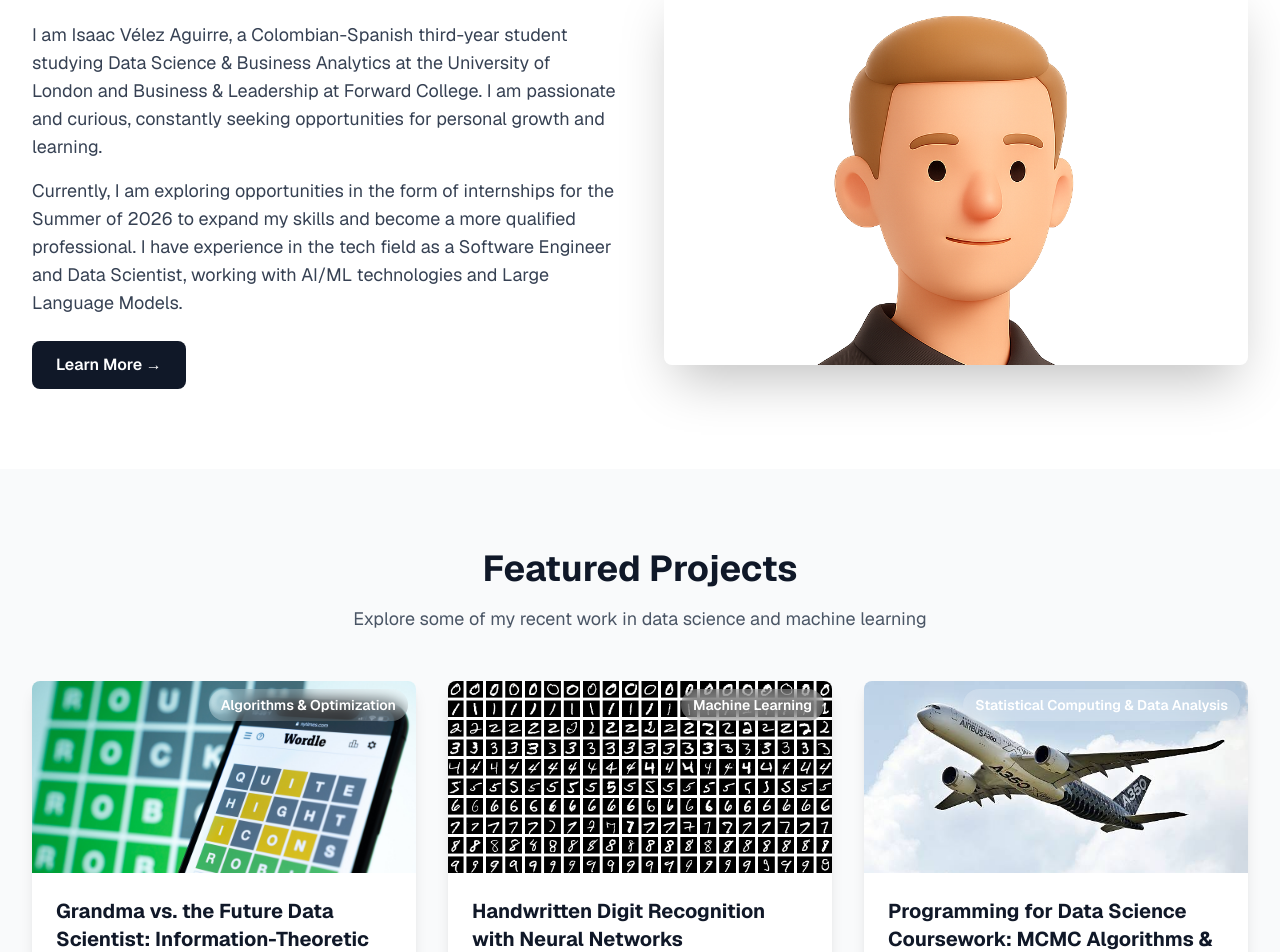
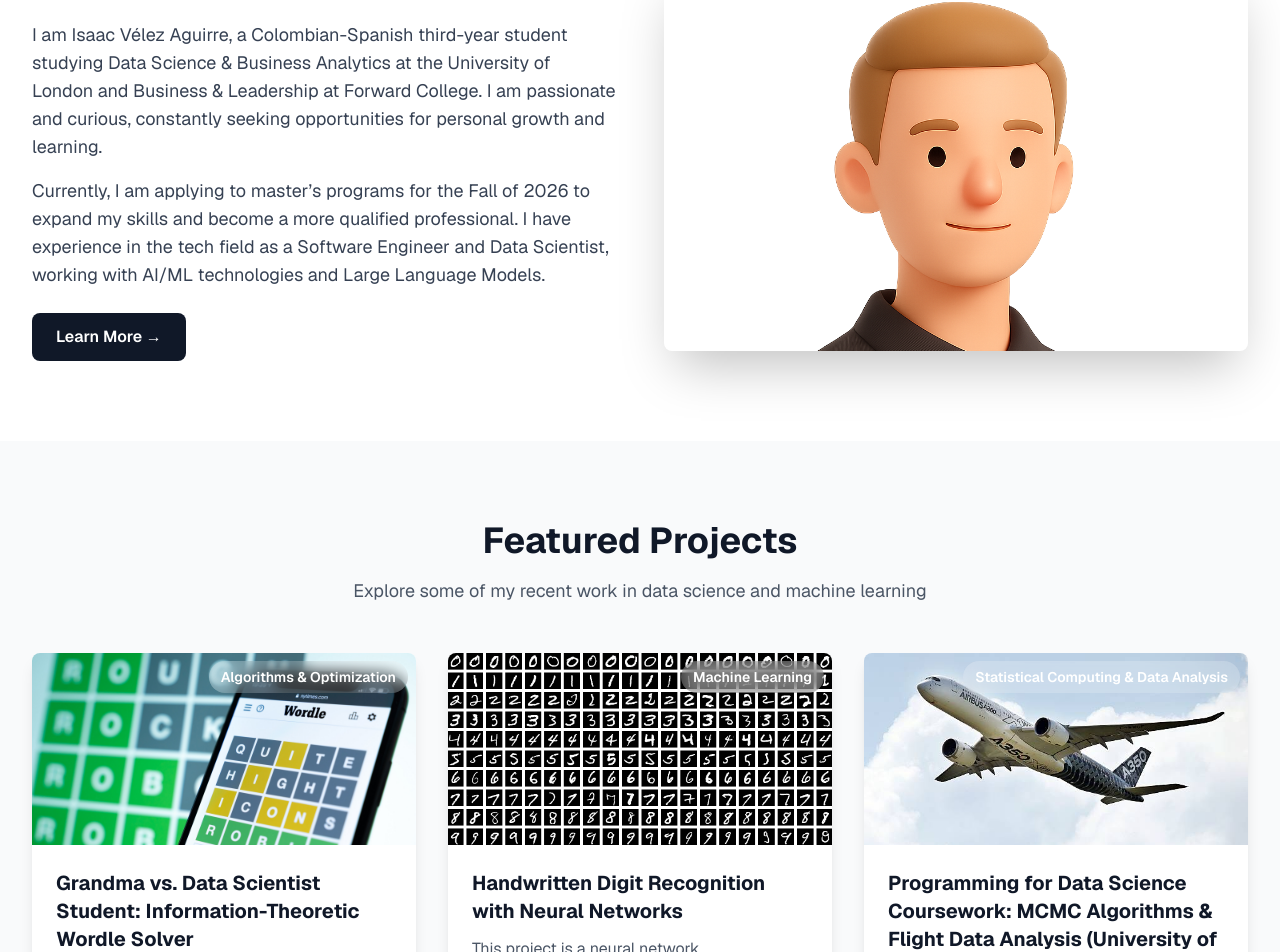
Before and after one commit to Iva5858/personal_website, a Next.js app: page / in a window 1280 px wide. Shown: the part 987-1939 px from the top of the page. Built offline with nearby package versions, Linux system fonts and the light colour scheme.

Commit message:
Links and license

```diff
--- a/app/components/Footer.tsx
+++ b/app/components/Footer.tsx
@@ -44,7 +44,7 @@ export default function Footer() {
                   <path d="M19 0h-14c-2.761 0-5 2.239-5 5v14c0 2.761 2.239 5 5 5h14c2.762 0 5-2.239 5-5v-14c0-2.761-2.238-5-5-5zm-11 19h-3v-11h3v11zm-1.5-12.268c-.966 0-1.75-.79-1.75-1.764s.784-1.764 1.75-1.764 1.75.79 1.75 1.764-.783 1.764-1.75 1.764zm13.5 12.268h-3v-5.604c0-3.368-4-3.113-4 0v5.604h-3v-11h3v1.765c1.396-2.586 7-2.777 7 2.476v6.759z"/>
                 </svg>
               </a>
-              <a href="https://github.com" target="_blank" rel="noopener noreferrer" className="text-gray-600 dark:text-gray-400 hover:text-gray-900 dark:hover:text-gray-100 transition-colors">
+              <a href="https://github.com/Iva5858" target="_blank" rel="noopener noreferrer" className="text-gray-600 dark:text-gray-400 hover:text-gray-900 dark:hover:text-gray-100 transition-colors">
                 <span className="sr-only">GitHub</span>
                 <svg className="w-5 h-5" fill="currentColor" viewBox="0 0 24 24">
                   <path fillRule="evenodd" d="M12 2C6.477 2 2 6.484 2 12.017c0 4.425 2.865 8.18 6.839 9.504.5.092.682-.217.682-.483 0-.237-.008-.868-.013-1.703-2.782.605-3.369-1.343-3.369-1.343-.454-1.158-1.11-1.466-1.11-1.466-.908-.62.069-.608.069-.608 1.003.07 1.531 1.032 1.531 1.032.892 1.53 2.341 1.088 2.91.832.092-.647.35-1.088.636-1.338-2.22-.253-4.555-1.113-4.555-4.951 0-1.093.39-1.988 1.029-2.688-.103-.253-.446-1.272.098-2.65 0 0 .84-.27 2.75 1.026A9.564 9.564 0 0112 6.844c.85.004 1.705.115 2.504.337 1.909-1.296 2.747-1.027 2.747-1.027.546 1.379.202 2.398.1 2.651.64.7 1.028 1.595 1.028 2.688 0 3.848-2.339 4.695-4.566 4.943.359.309.678.92.678 1.855 0 1.338-.012 2.419-.012 2.747 0 .268.18.58.688.482A10.019 10.019 0 0022 12.017C22 6.484 17.522 2 12 2z" clipRule="evenodd"/>
--- a/app/contact/page.tsx
+++ b/app/contact/page.tsx
@@ -366,7 +366,7 @@ export default function Contact() {
                     </svg>
                   </a>
                   <a
-                    href="https://github.com"
+                    href="https://github.com/Iva5858"
                     target="_blank"
                     rel="noopener noreferrer"
                     className="w-12 h-12 bg-gray-800 dark:bg-gray-700 rounded-lg flex items-center justify-center hover:bg-gray-900 dark:hover:bg-gray-600 transform hover:scale-110 transition-all duration-200"
--- a/app/page.tsx
+++ b/app/page.tsx
@@ -68,8 +68,7 @@ export default function Home() {
                 constantly seeking opportunities for personal growth and learning.
               </p>
               <p className="text-lg text-gray-700 dark:text-gray-300 mb-6">
-                Currently, I am exploring opportunities in the form of internships for the Summer of 2026 to expand my skills
-                and become a more qualified professional. I have experience in the tech field as a Software Engineer and Data Scientist,
+              Currently, I am applying to master’s programs for the Fall of 2026 to expand my skills and become a more qualified professional. I have experience in the tech field as a Software Engineer and Data Scientist,
                 working with AI/ML technologies and Large Language Models.
               </p>
               <Link
--- a/app/projects/data.ts
+++ b/app/projects/data.ts
@@ -16,7 +16,7 @@ export interface Project {
 export const projects: Project[] = [
   {
     id: 1,
-    title: 'Grandma vs. the Future Data Scientist: Information-Theoretic Wordle Solver',
+    title: 'Grandma vs. Data Scientist Student: Information-Theoretic Wordle Solver',
     description: 'This project is an intelligent Wordle solver that uses information theory and optimization algorithms to play the New York Times Wordle game with high accuracy and efficiency. It models each guess as an information-gathering step, selecting words that maximize expected information gain and minimize the number of guesses needed to find the correct answer. I originally built it to compete playfully with my grandmother, a retired English professor and lifelong word-game enthusiast, and it has become a fun way for us to connect, compare strategies, and talk about language from two very different perspectives: hers as a human expert in words and mine as a data science student building algorithms.',
     technologies: ['Python', 'NumPy', 'Selenium', 'Scheduling', 'Pandas', 'Information Theory', 'Optimization'],
     category: 'Algorithms & Optimization',
@@ -55,7 +55,7 @@ Future improvements planned for this project include implementing dynamic weight
     image: '/images/projects/project2/mnist_digits.png',
     timeframe: 'December 2023 - January 2024',
     interactive: false,
-    githubUrl: 'https://github.com/Iva5858/mnist_digit_recognition',
+    githubUrl: 'https://github.com/Iva5858/neural-network-from-scratch-mnist',
     details: `The neural network architecture consists of a multi-layer feedforward design with two hidden layers. The input layer processes 28x28 pixel images (784 neurons total) from the MNIST dataset, which contains 60,000 training images of handwritten digits. The network structure flows from input through two hidden layers (40 and 20 neurons respectively) to an output layer with 10 neurons, each representing one digit class (0-9).
 
 The implementation uses the sigmoid activation function throughout all layers, which transforms the weighted inputs into values between 0 and 1. Training is performed using the backpropagation algorithm, which calculates gradients through the network layers in reverse order to update weights and biases. The mean squared error (MSE) cost function measures the difference between predicted and actual outputs during training.
```
Also changed, not shown: 2 other files (tests, documents, lock files or other folders).
